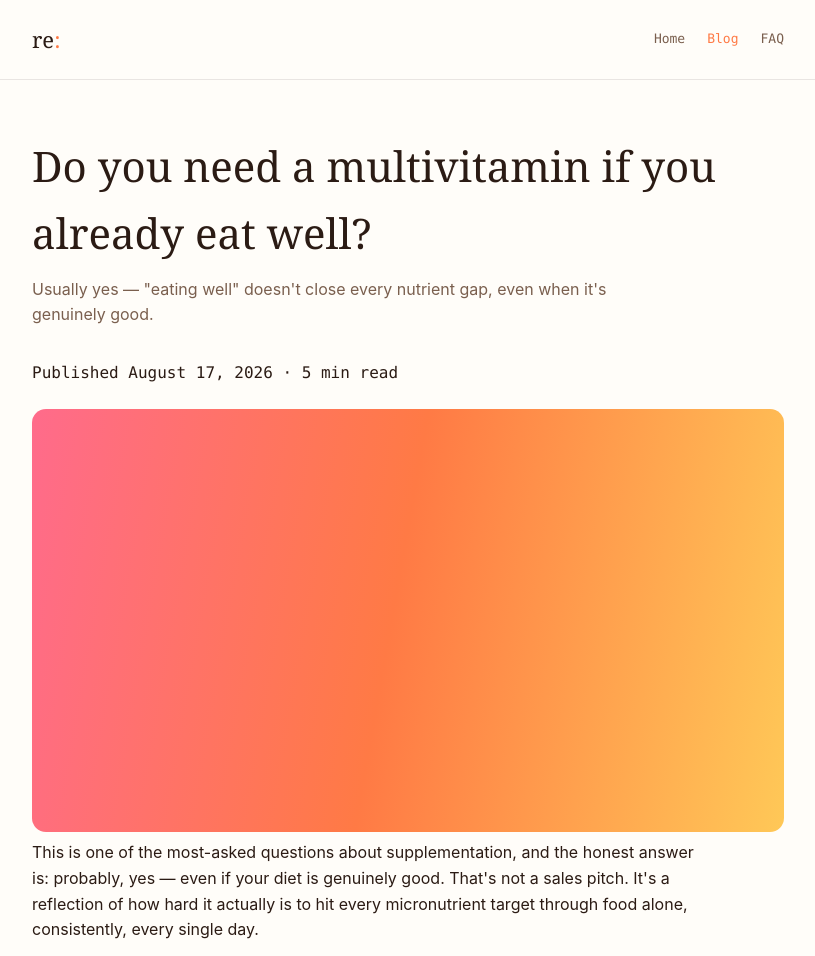
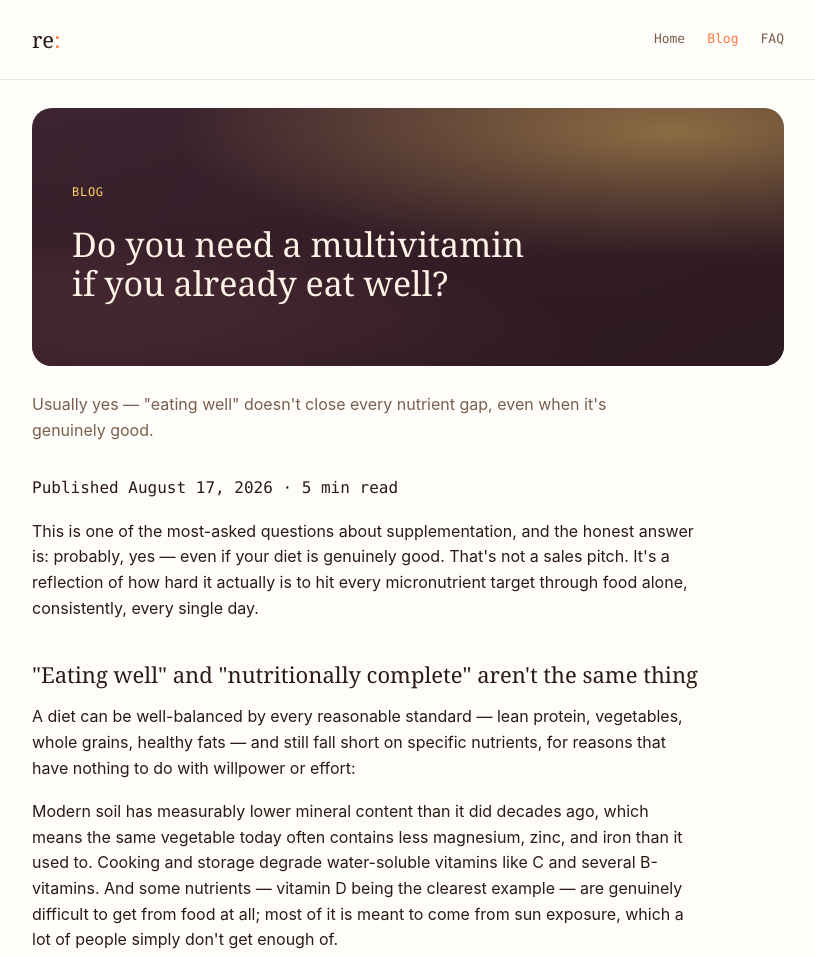
Before and after one commit to dybhatt/re-website, a plain HTML site: page blog/do-you-need-a-multivitamin.html in a window 1280 px wide. Shown: the top 956 px of the page, without its empty margins (232-1047 px from the left). Drawn offline with Linux system fonts and the light colour scheme.

Commit message:
Implement blog post header template + refresh favicon + brand logo lockups
- Add the finalized blog-header CSS template (.blog-header): full-bleed
  1400x480-ratio frame, bottom scrim, mono overline, serif headline
  overlay, Day/Sunset variants — applied to both published posts,
  replacing the plain gradient placeholder + separate h1.
  No real photography was supplied with the handoff; each post's
  .bh-photo-placeholder is a gradient/texture stand-in with a documented
  swap point in brand/README.md for when real photos are ready.
- Redo favicon.svg to the finalized small-size-legible spec: flat ember
  tile + white mark (previous version used a gradient colon, which the
  handoff specifically flags as illegible below ~32px).
- Export the 6 approved logo lockup variants + 4 standalone icon-tile
  masters to brand/logo/, since there's no live consuming page for them
  yet (social, print, email sig).

Co-Authored-By: Claude Sonnet 5 <noreply@anthropic.com>

```diff
--- a/blog/do-you-need-a-multivitamin.html
+++ b/blog/do-you-need-a-multivitamin.html
@@ -41,14 +41,19 @@
 </header>
 
 <main class="wrap">
-  <div class="page-head">
-    <h1>Do you need a multivitamin if you already eat well?</h1>
+  <div class="blog-header sunset">
+    <div class="bh-photo-placeholder"></div>
+    <div class="bh-inner">
+      <div class="bh-overline">Blog</div>
+      <h1 class="bh-headline">Do you need a multivitamin if you already eat well?</h1>
+    </div>
+  </div>
+  <div class="page-head tight">
     <p class="dek">Usually yes — "eating well" doesn't close every nutrient gap, even when it's genuinely good.</p>
   </div>
 
   <article class="page-body post-body">
     <p class="meta">Published August 17, 2026 · 5 min read</p>
-    <div class="post-hero-img" role="img" aria-label="Sunrise gradient illustration"></div>
 
     <p>This is one of the most-asked questions about supplementation, and the honest answer is: probably, yes — even if your diet is genuinely good. That's not a sales pitch. It's a reflection of how hard it actually is to hit every micronutrient target through food alone, consistently, every single day.</p>
 
--- a/css/style.css
+++ b/css/style.css
@@ -86,6 +86,7 @@ img { max-width: 100%; }
 
 /* page (faq / legal / blog post) */
 .page-head { padding: 52px 0 8px; }
+.page-head.tight { padding-top: 20px; }
 .page-head h1 { font-family: var(--serif); font-weight: 400; font-size: clamp(30px, 5vw, 42px); margin: 0 0 10px; }
 .page-head p.dek { color: var(--ink-soft); font-size: 16px; max-width: 60ch; margin: 0; }
 .page-body { padding: 24px 0 80px; }
@@ -117,9 +118,40 @@ img { max-width: 100%; }
 .warning-box p { margin-bottom: 0 !important; color: var(--ink) !important; }
 
 /* blog post */
-.post-hero-img { width: 100%; aspect-ratio: 16/9; border-radius: 14px; background: var(--gradient); margin: 24px 0 8px; }
 .post-body p { font-size: 16px; color: var(--ink); max-width: 66ch; margin: 0 0 18px; }
 .post-body h2 { font-family: var(--serif); font-weight: 400; font-size: 22px; margin: 36px 0 12px; }
+
+/*
+ * Blog post header — finalized template (design handoff, 1400x480 reference frame).
+ * Full-bleed photo + bottom scrim + overline/headline overlay, two variants
+ * (Day / Sunset) tied to article mood, not literal time of day.
+ * No real photography supplied yet: the .bh-photo-placeholder gradient below
+ * stands in for it. Swap by replacing that div's background with
+ * background-image: url(...); background-size: cover; background-position: center;
+ * — everything else (scrim, type, radius) stays as-is.
+ */
+.blog-header { position: relative; width: 100%; aspect-ratio: 1400 / 480; border-radius: 20px; overflow: hidden; margin: 28px 0 6px; }
+.blog-header .bh-photo-placeholder { position: absolute; inset: 0; }
+.blog-header.day .bh-photo-placeholder { background:
+  radial-gradient(120% 90% at 15% 15%, rgba(255,200,87,0.55) 0%, transparent 55%),
+  radial-gradient(100% 80% at 85% 100%, rgba(255,107,139,0.35) 0%, transparent 60%),
+  linear-gradient(160deg, #FFE1C2 0%, #FFF1DE 55%, #FFF6EC 100%);
+}
+.blog-header.sunset .bh-photo-placeholder { background:
+  radial-gradient(120% 90% at 85% 10%, rgba(255,209,102,0.45) 0%, transparent 55%),
+  radial-gradient(110% 85% at 10% 100%, rgba(255,136,163,0.4) 0%, transparent 60%),
+  linear-gradient(160deg, #3D2430 0%, #2E1A22 100%);
+}
+.blog-header::after { content: ""; position: absolute; inset: 0; }
+.blog-header.day::after { background: linear-gradient(0deg, rgba(43,27,20,0.80) 0%, rgba(43,27,20,0.16) 60%, transparent 100%); }
+.blog-header.sunset::after { background: linear-gradient(0deg, rgba(46,26,34,0.82) 0%, rgba(46,26,34,0.18) 60%, transparent 100%); }
+.blog-header .bh-inner { position: absolute; left: 0; right: 0; bottom: 0; padding: clamp(18px, 4vw, 40px) clamp(18px, 4vw, 40px); z-index: 1; }
+.blog-header .bh-overline { font-family: var(--mono); font-size: 12px; text-transform: uppercase; letter-spacing: 0.06em; margin-bottom: 8px; }
+.blog-header.day .bh-overline { color: #FFC857; }
+.blog-header.sunset .bh-overline { color: #FFD166; }
+.blog-header .bh-headline { font-family: var(--serif); font-weight: 400; font-size: clamp(22px, 4.2vw, 34px); line-height: 1.15; max-width: 26ch; text-wrap: balance; }
+.blog-header.day .bh-headline { color: #FFF6EC; }
+.blog-header.sunset .bh-headline { color: #FFF3E6; }
 
 @media (max-width: 640px) {
   .feature-grid { grid-template-columns: 1fr; }
```
Also changed, not shown: blog/what-happens-if-you-miss-a-day.html (+8 -3 lines), brand/logo/icon-tile-dark-mode-1024.png (added), brand/logo/icon-tile-day-1024.png (added), brand/logo/icon-tile-flat-favicon-1024.png (added), brand/logo/icon-tile-sunset-1024.png (added), brand/logo/re-horizontal-day.png (added), brand/logo/re-horizontal-sunset.png (added), brand/logo/re-reversed.png (added), brand/logo/re-single-color.png (added), brand/logo/re-stacked.png (added), brand/logo/re-wordmark-only.png (added), favicon.svg, 1 other file.
